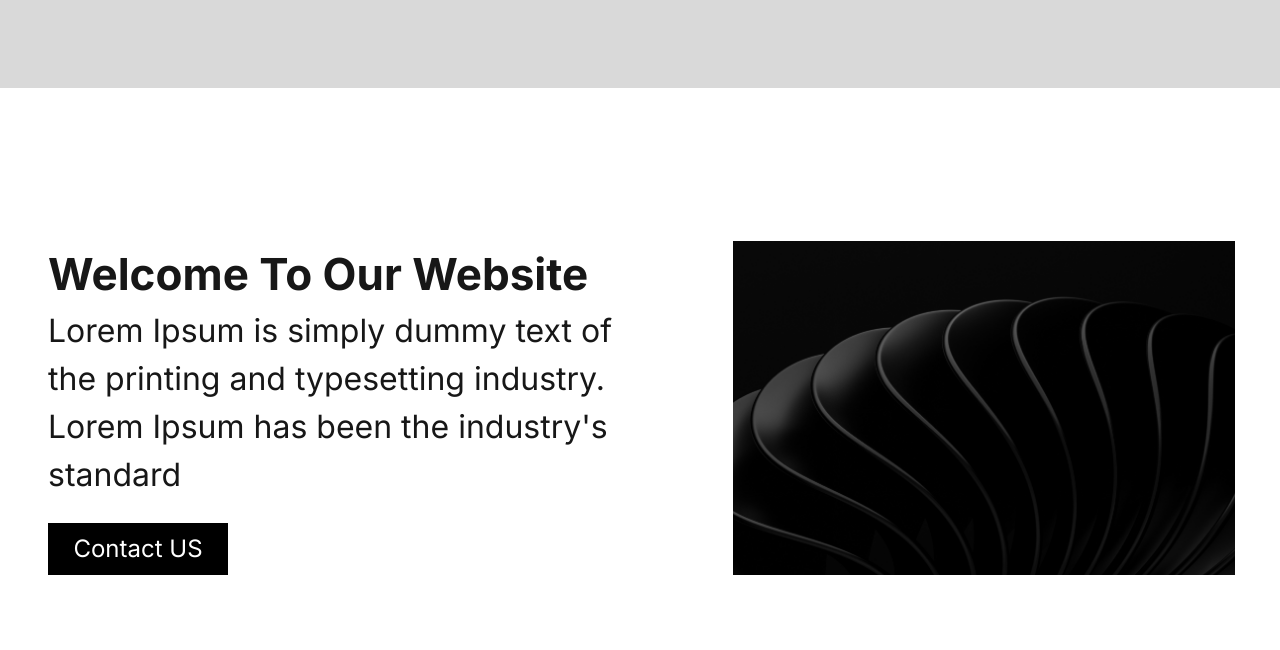
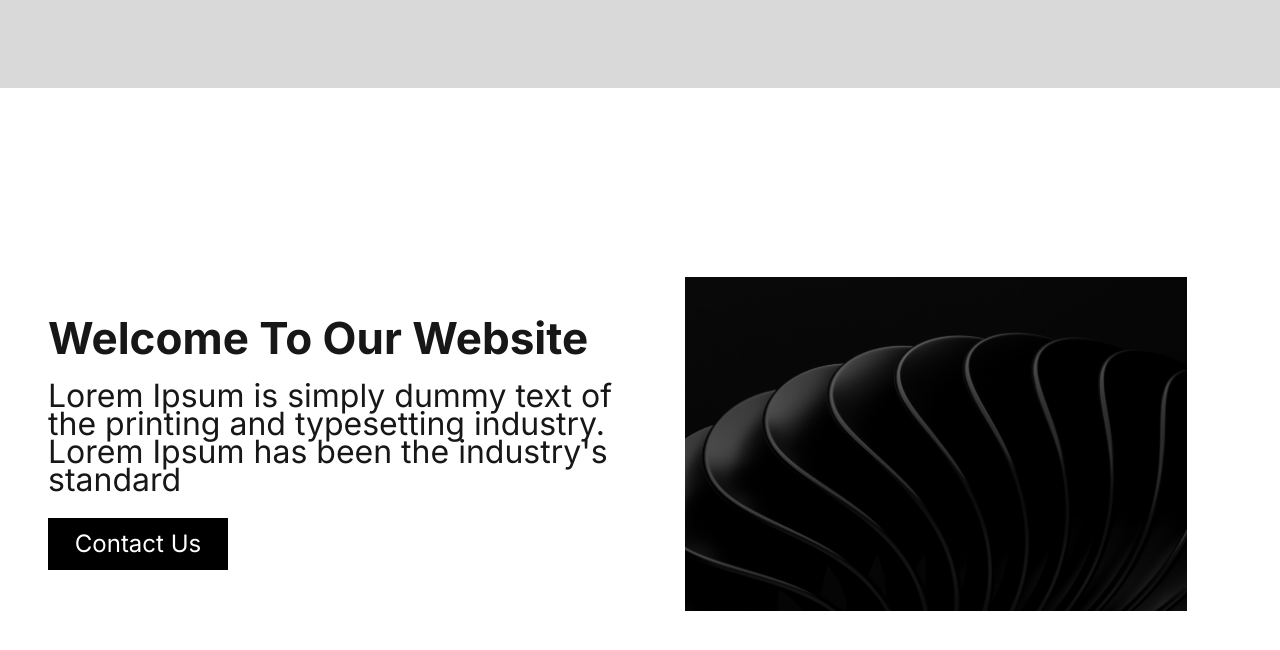
Before and after one commit to Tahasaif3/Figma-Assignment-of-Class-8-Thursday-9am-to-12pm-, a Next.js app: page / in a window 1280 px wide. Shown: the top 650 px of the page. Built offline with nearby package versions, Linux system fonts and the light colour scheme.

Commit message:
code uploaded

```diff
--- a/app/page.tsx
+++ b/app/page.tsx
@@ -1,31 +1,40 @@
-import React from 'react';
-import Image from 'next/image';
-import Header from '@/components/Header';
+"use client"
+
+import React from "react"
+import Image from "next/image"
+import Header from "@/components/Header"
 
 export default function Home() {
   return (
-    <div className="h-screen">
+    <div className="min-h-screen flex flex-col">
       <Header />
-      {/* Parent div container */}
-      <div className="flex h-[80%]">
-        {/* left side of child div container */}
-        <div className="w-1/2 flex flex-col justify-center items-start m-12">
-          {/* heading og website on left */}
-          <h1 className="text-[44px] font-bold">Welcome To Our Website</h1>
-          <p className="text-[32px] w-[571px]">
-          Lorem Ipsum is simply dummy text of the printing and typesetting
-          industry. Lorem Ipsum has been the industry&#39;s standard
+      {/* Main content */}
+      <div className="flex-grow flex flex-col md:flex-row items-center justify-center px-4 md:px-12 py-8 md:py-0">
+        {/* Left side content */}
+        <div className="w-full md:w-1/2 flex flex-col justify-center items-center md:items-start space-y-6 mb-8 md:mb-0">
+          {/* Heading */}
+          <h1 className="text-3xl md:text-4xl lg:text-[44px] font-bold text-center md:text-left">
+            Welcome To Our Website
+          </h1>
+          <p className="text-lg md:text-xl lg:text-[32px] max-w-[571px] text-center md:text-left">
+            Lorem Ipsum is simply dummy text of the printing and typesetting industry. Lorem Ipsum has been the
+            industry&#39;s standard
           </p>
-          <br />
-          <button className="text-white bg-black text-[24px] px-4 w-[180px] h-[52px]">
-          Contact US
+          <button className="text-white bg-black text-lg md:text-xl lg:text-[24px] px-4 py-2 w-full md:w-[180px] h-[52px]">
+            Contact Us
           </button>
         </div>
-        {/* Right side of child div container */}
-        <div className="w-1/2 flex justify-center items-center">
-          <Image src="/figma_image.jpeg" alt="Figma image" width={502} height={465} />
+        {/* Right side image */}
+        <div className="w-full md:w-1/2 flex justify-center items-center">
+          <Image
+            src="/figma_image.jpeg"
+            alt="Figma image"
+            width={502}
+            height={465}
+            className="w-full max-w-[502px] h-auto"
+          />
         </div>
       </div>
     </div>
-  );
-};
+  )
+}
```
